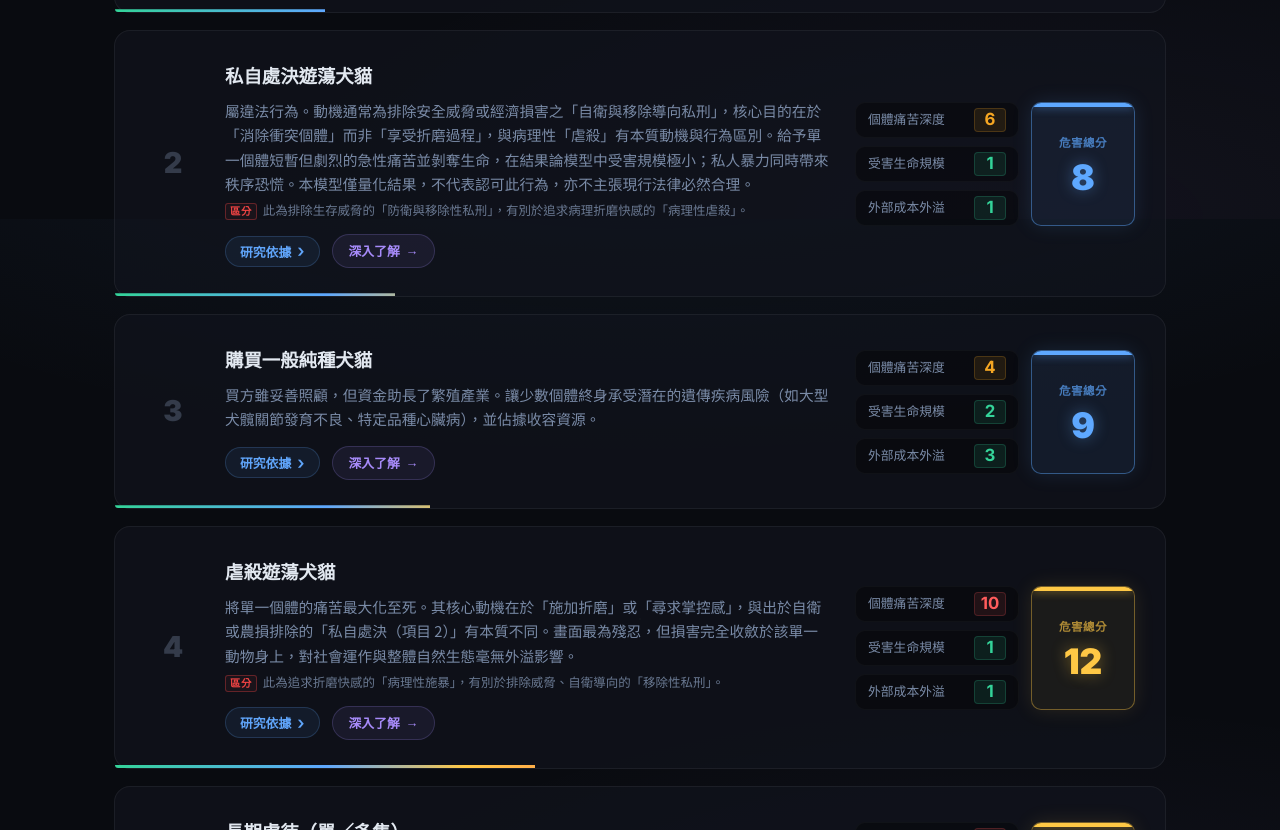
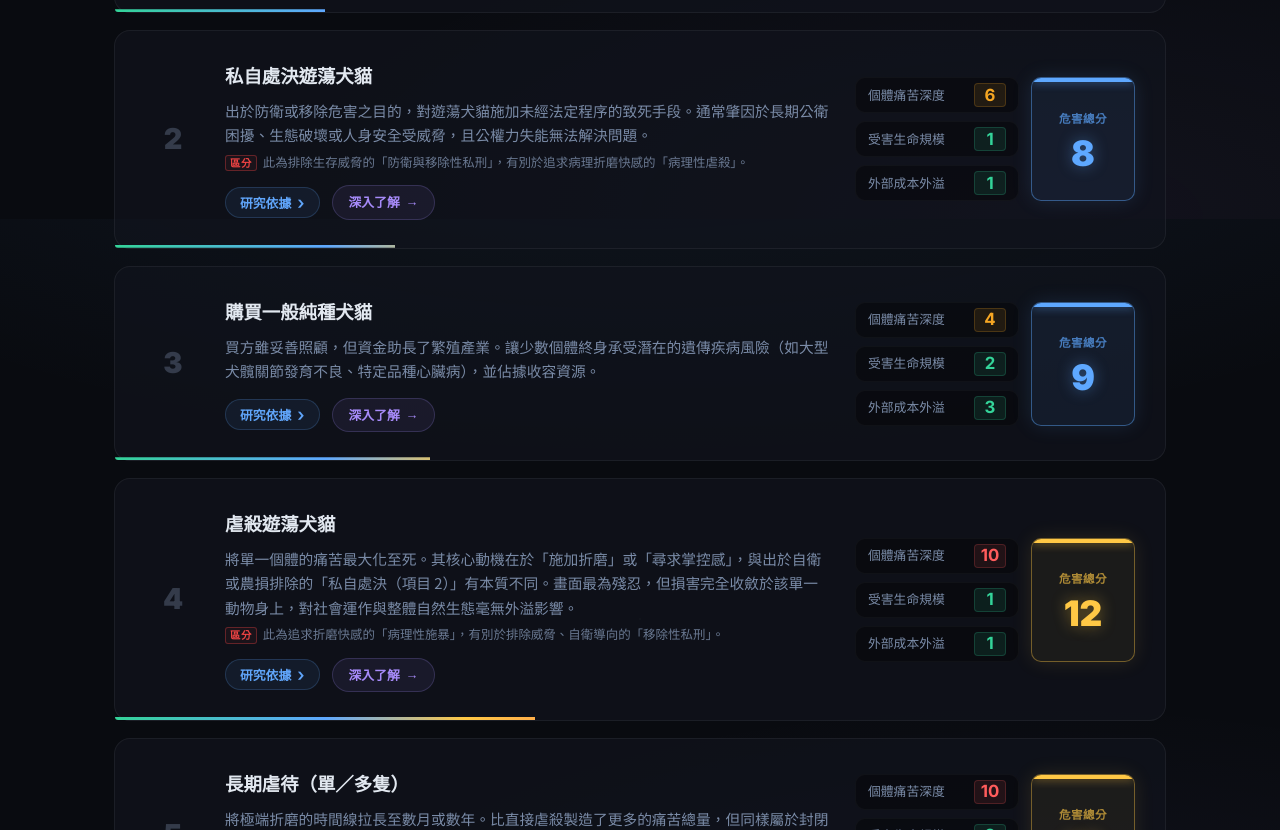
Before and after one commit to evanwu1014/stray-hazard-perception-gap, a React (Vite) app: page / in a window 1280 px wide. Shown: the part 2981-3811 px from the top of the page. Built offline with nearby package versions, Linux system fonts and the light colour scheme.

Commit message:
合併本地變更：簡化 desc、補充分區說明、格式化調整

```diff
--- a/src/data/locales/zh_TW/hazards/2_private_execution.js
+++ b/src/data/locales/zh_TW/hazards/2_private_execution.js
@@ -1,7 +1,7 @@
 export const hazardData = {
     id: 2,
     name: "私自處決遊蕩犬貓",
-    desc: "屬違法行為。動機通常為排除安全威脅或經濟損害之「自衛與移除導向私刑」，核心目的在於「消除衝突個體」而非「享受折磨過程」，與病理性「虐殺」有本質動機與行為區別。給予單一個體短暫但劇烈的急性痛苦並剝奪生命，在結果論模型中受害規模極小；私人暴力同時帶來秩序恐慌。本模型僅量化結果，不代表認可此行為，亦不主張現行法律必然合理。",
+    desc: "出於防衛或移除危害之目的，對遊蕩犬貓施加未經法定程序的致死手段。通常肇因於長期公衛困擾、生態破壞或人身安全受威脅，且公權力失能無法解決問題。",
     tooltipTitle: "結果論視角下的外部性與違法性",
     tooltipContent: "此為違法暴力行為（見下方法律引用）。個體痛苦評為 6 分；在純結果論的計量上，移除單一掠食個體會減少其未來對原生野生動物造成的捕食壓力，惟私人暴力同時產生秩序恐慌，故仍具備 1 分外部社會成本。與「虐殺（項目 4）」不同，本行為動機為排除生存威脅（如車禍、農損）的移除性私刑，而非病理性或情緒轉移的極端痛苦折磨。需注意：現行法規對不同物種保護標準並不一致——犬貓受《動保法》保護，野生動物、農場動物、有害生物規範各異——其禁止依據更多來自維護公共秩序與防止暴力蔓延，而非客觀危害的精確計量。本模型不鼓勵以私力手段自行裁決，亦不主張守法即正確。",
     citation: "中華民國《動物保護法》第 25 條刑事責任 / 環境犯罪學與社會安全成本 / PMC/NIH (2023) / WHO / United Against Rabies (2022) / 交通部公路局(2023)",
```
Also changed, not shown: src/data/locales/zh_TW/hazards/7_purebred_breeding.js (line endings or trailing spaces), 1 other file (tests, documents, lock files or other folders).
